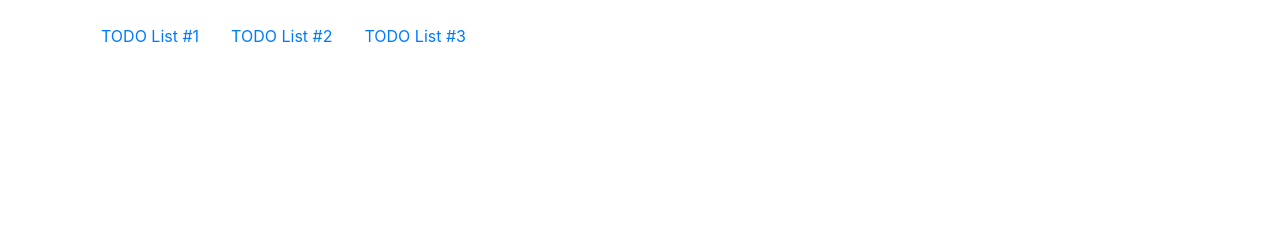
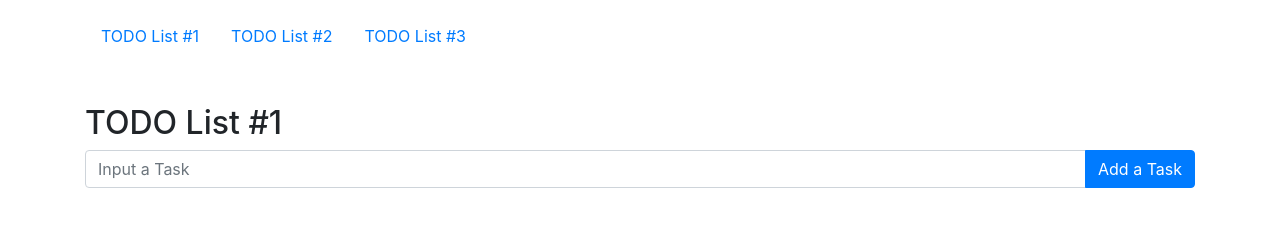
Before and after one commit to wt-t/wt-t.github.io, a plain HTML site: page index.html in a window 1280 px wide. Drawn offline with nearby package versions, Linux system fonts and the light colour scheme.

Commit message:
fixed issues +added intentional bugs

```diff
--- a/index.html
+++ b/index.html
@@ -10,7 +10,8 @@
             href="https://cdn.jsdelivr.net/npm/bootstrap@4.5.3/dist/css/bootstrap.min.css"
             integrity="sha384-TX8t27EcRE3e/ihU7zmQxVncDAy5uIKz4rEkgIXeMed4M0jlfIDPvg6uqKI2xXr2"
             crossorigin="anonymous">
-        <script defer src="./todo-app.js">
+            <script defer src="./todo-app.js"></script>
+        <script defer>
             object = [];
             let storedList = localStorage.getItem('storedList');
             let parcedList = JSON.parse(storedList);
--- a/todo-app.js
+++ b/todo-app.js
@@ -121,7 +121,7 @@
 
         submitButton.disabled = true;
 
-        inputField.addEventListener("input", function stateHandle () {
+        inputField.addEventListener("change", function stateHandle () {
             if (inputField.value.length) {
                 submitButton.disabled = false;
             } else {
```
Also changed, not shown: List-2.html (+2 -2 lines).
